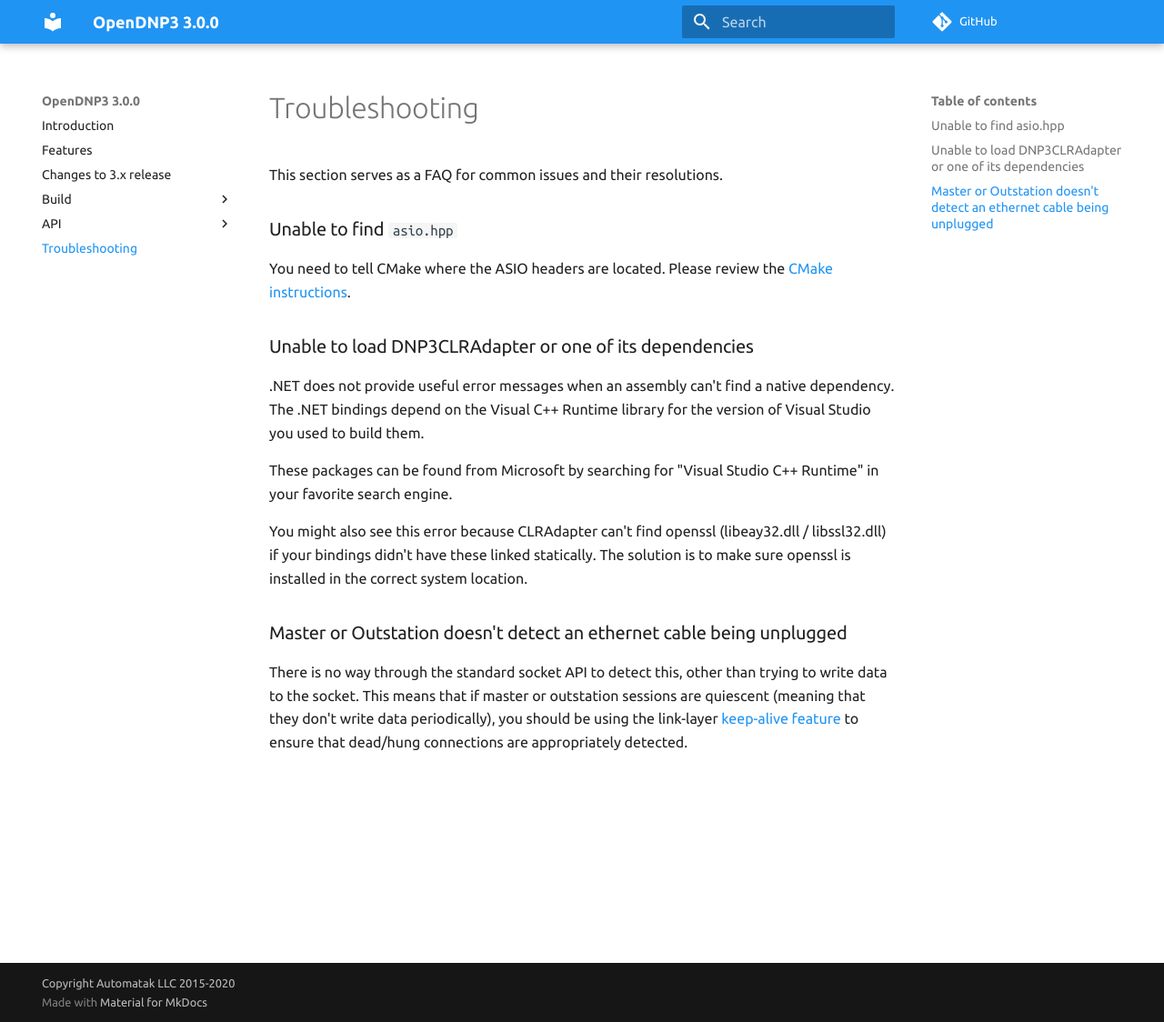
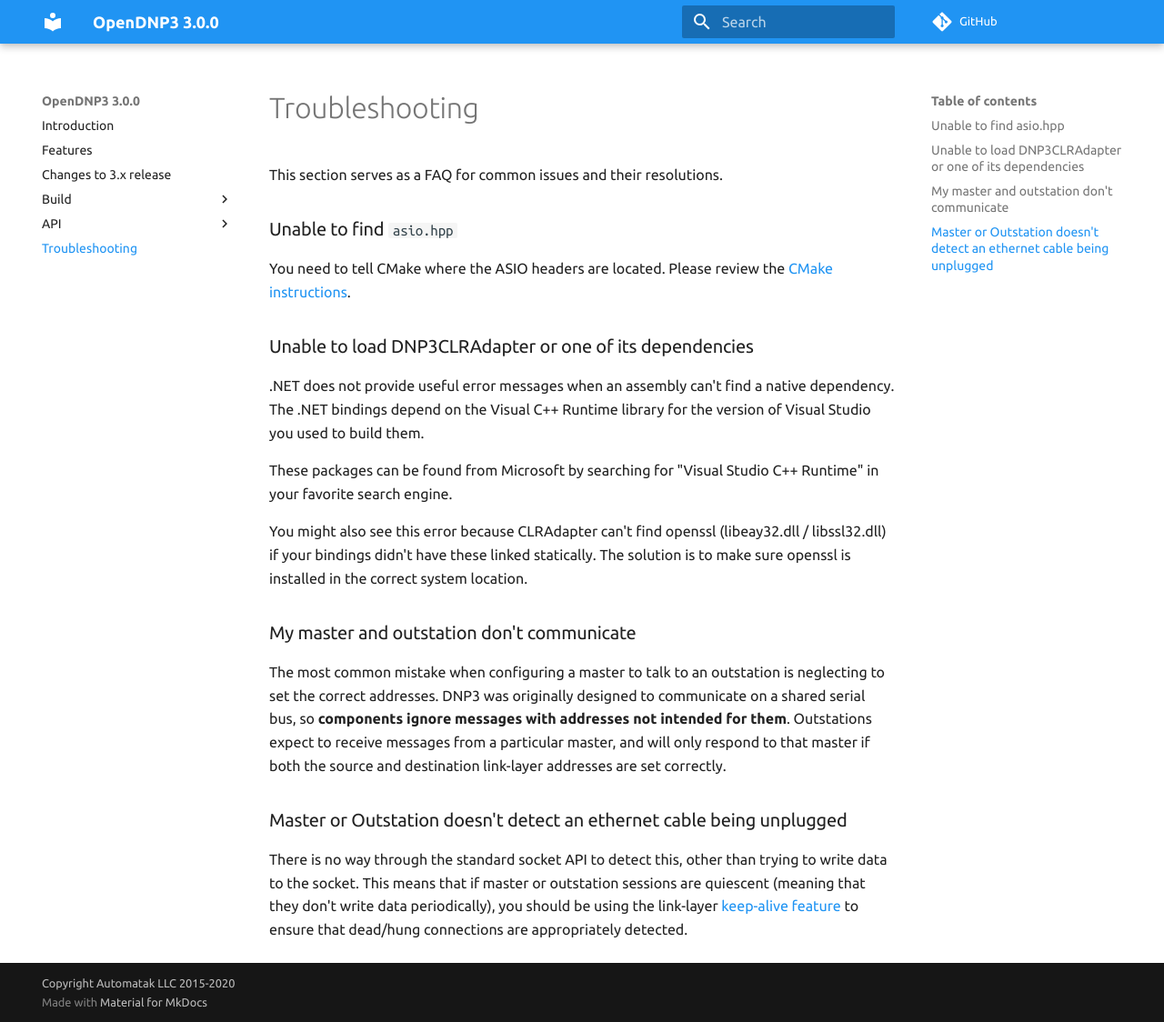
Before and after one commit to dnp3/opendnp3-guide, an MkDocs documentation site: the page built from docs/troubleshooting/troubleshooting.md, in a window 1280 px wide and 1124 px high. Shown: the whole window at 91% size. Built offline with MkDocs 1.6.1 and Material for MkDocs 9.7.7, drawn with Linux system fonts in a browser that asks for light colours; comment, search, counter and statistics services are not loaded.

Commit message:
add trouble-shooting section about link-layer addresses

```diff
--- a/docs/troubleshooting/troubleshooting.md
+++ b/docs/troubleshooting/troubleshooting.md
@@ -14,6 +14,13 @@ These packages can be found from Microsoft by searching for "Visual Studio C++ R
 You might also see this error because CLRAdapter can't find openssl (libeay32.dll / libssl32.dll) if your bindings didn't have
 these linked statically. The solution is to make sure openssl is installed in the correct system location.
 
+### My master and outstation don't communicate
+
+The most common mistake when configuring a master to talk to an outstation is neglecting to set the correct addresses.
+DNP3 was originally designed to communicate on a shared serial bus, so **components ignore messages with addresses
+not intended for them**. Outstations expect to receive messages from a particular master, and will only respond to that
+master if both the source and destination link-layer addresses are set correctly.
+
 ### Master or Outstation doesn't detect an ethernet cable being unplugged
 
 There is no way through the standard socket API to detect this, other than trying to write data to the socket. This means that if
```
